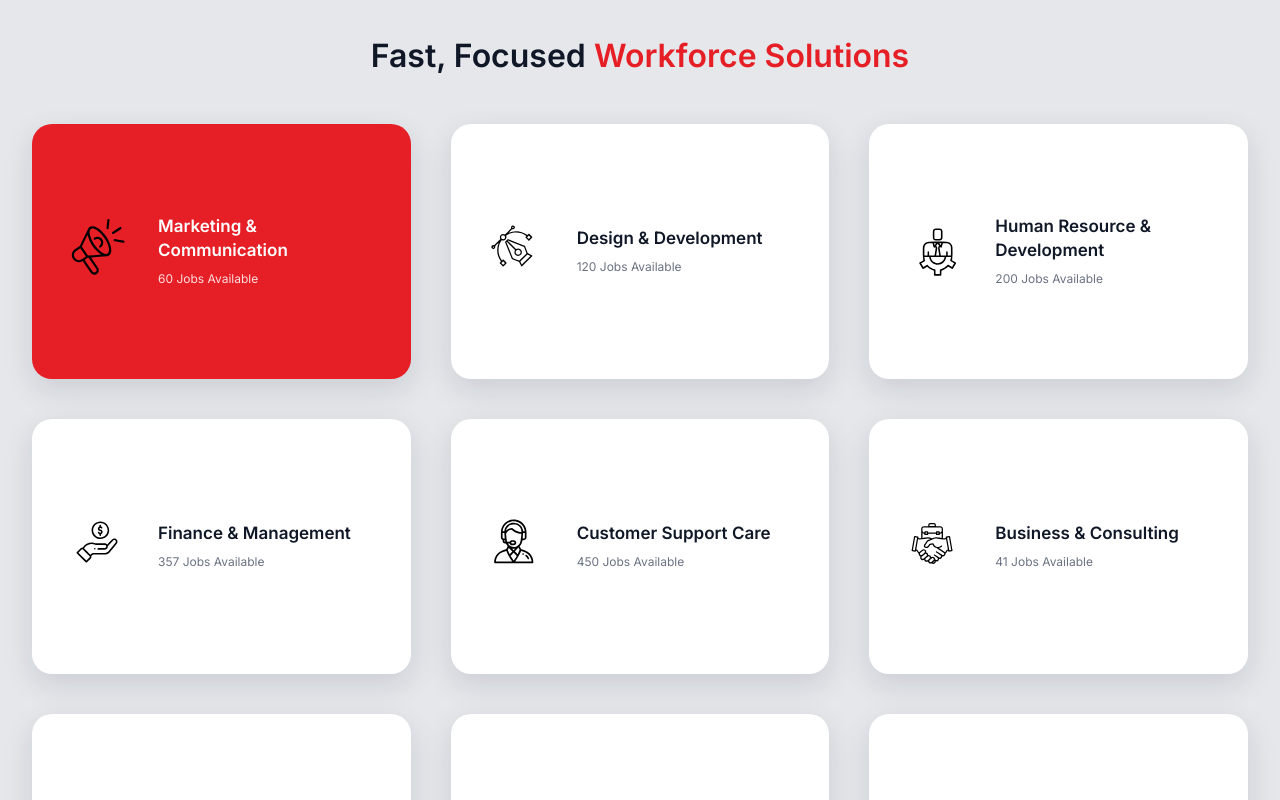
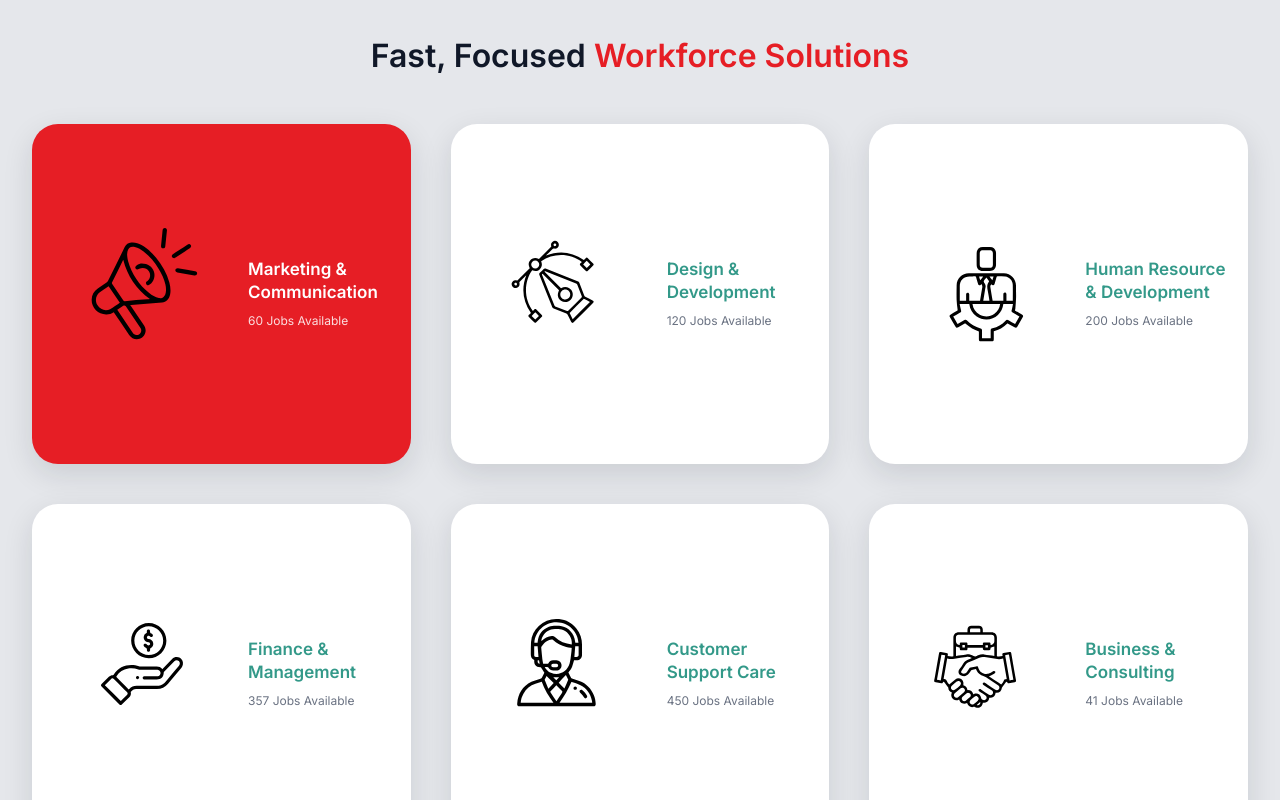
Before and after one commit to RossDev1201/laborcrisisbetav2, a Next.js app: page / in a window 1280 px wide. Shown: the part 1020-1820 px from the top of the page. Built offline with nearby package versions, Linux system fonts and the light colour scheme.

Commit message:
update mobile version hero and workforce section

```diff
--- a/app/globals.css
+++ b/app/globals.css
@@ -205,6 +205,26 @@ html {
   color: #e5e7eb;
 }
 
+
+
+/* Non-featured cards: teal titles in light mode */
+.lc-category-grid .lc-category-card:not(:first-child) .lc-category-title {
+  color: #339989;
+}
+
+/* First (featured) card + hovered card: title text becomes white */
+.lc-category-grid .lc-category-card:first-child .lc-category-title,
+.lc-category-grid .lc-category-card:hover .lc-category-title {
+  color: #ffffff;
+}
+
+/* Dark mode: keep titles white on all cards */
+.dark .lc-category-grid .lc-category-card .lc-category-title {
+  color: #ffffff;
+}
+
+
+
 /* IMPORTANT: still no .lc-category-icon rules.
    Icons keep their SVG color in ALL states. */
 
--- a/components/sections/workforce-solutions-section.tsx
+++ b/components/sections/workforce-solutions-section.tsx
@@ -112,8 +112,8 @@ export function WorkforceSolutionsSection() {
               className="
                 lc-category-card
                 flex w-full flex-col justify-center
-                rounded-[20px] px-5 py-20
-                min-h-[255px]
+                rounded-4xl px-5 py-20
+                min-h-63.75
                 bg-white text-gray-900
                 shadow-[0_10px_30px_rgba(15,23,42,0.12)]
                 transition-colors
@@ -125,16 +125,22 @@ export function WorkforceSolutionsSection() {
                   <Image
                     src={category.iconSrc}
                     alt={category.title}
-                    width={90}
-                    height={90}
-                    className="lc-category-icon h-[90px] w-[90px]"
+                    width={180}
+                    height={180}
+                    className="lc-category-icon h-45 w-45"
                   />
                 </div>
 
                 <div className="flex flex-col">
-                  <h3 className="text-[15px] font-semibold leading-snug md:text-[16px] lg:text-[17px]">
-                    {category.title}
-                  </h3>
+                  <h3
+  className="
+    lc-category-title
+    text-[15px] font-semibold leading-snug
+    md:text-[16px] lg:text-[17px]
+  "
+>
+  {category.title}
+</h3>
                   <p className="lc-category-meta mt-2 text-[11px] text-gray-500 md:text-[12px] dark:text-gray-200">
                     {category.jobsLabel}
                   </p>
@@ -165,8 +171,8 @@ export function WorkforceSolutionsSection() {
               </div>
 
               {/* Job Count Badge */}
-              <div className="absolute top-0 right-0 translate-x-[6px] -translate-y-[6px]">
-                <div className="bg-[#339989] rounded-full w-[27px] h-[27px] flex items-center justify-center">
+              <div className="absolute top-0 right-0 translate-x-1.5 -translate-y-1.5">
+                <div className="bg-[#339989] rounded-full w-6.75 h-6.75 flex items-center justify-center">
                   <p className="font-['Inter'] font-semibold text-[10px] leading-normal text-white">
                     {category.jobCount}
                   </p>
@@ -174,10 +180,10 @@ export function WorkforceSolutionsSection() {
               </div>
 
               {/* Title - outside the card */}
-              <div className="absolute top-[105px] flex flex-col items-center w-full">
-                <p className="lc-category-meta font-['Inter'] font-medium text-[10px] leading-normal text-[#3d3737] text-center capitalize whitespace-pre-line dark:text-white">
-                  {category.titleMobile}
-                </p>
+              <div className="absolute top-26.25 flex flex-col items-center w-full">
+                <p className="lc-category-title-mobile font-['Inter'] font-medium text-[10px] leading-normal text-[#3d3737] text-center capitalize whitespace-pre-line dark:text-white">
+  {category.titleMobile}
+</p>
               </div>
             </article>
           ))}
```
